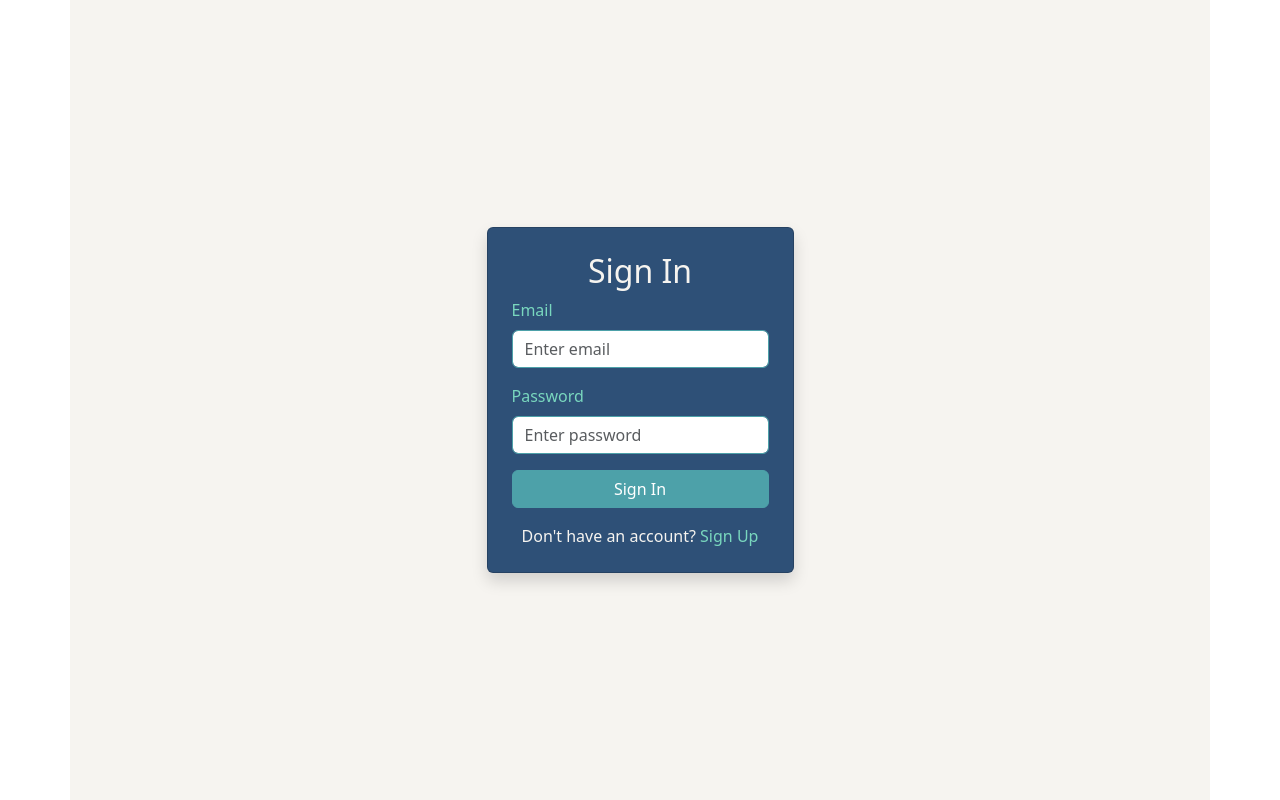
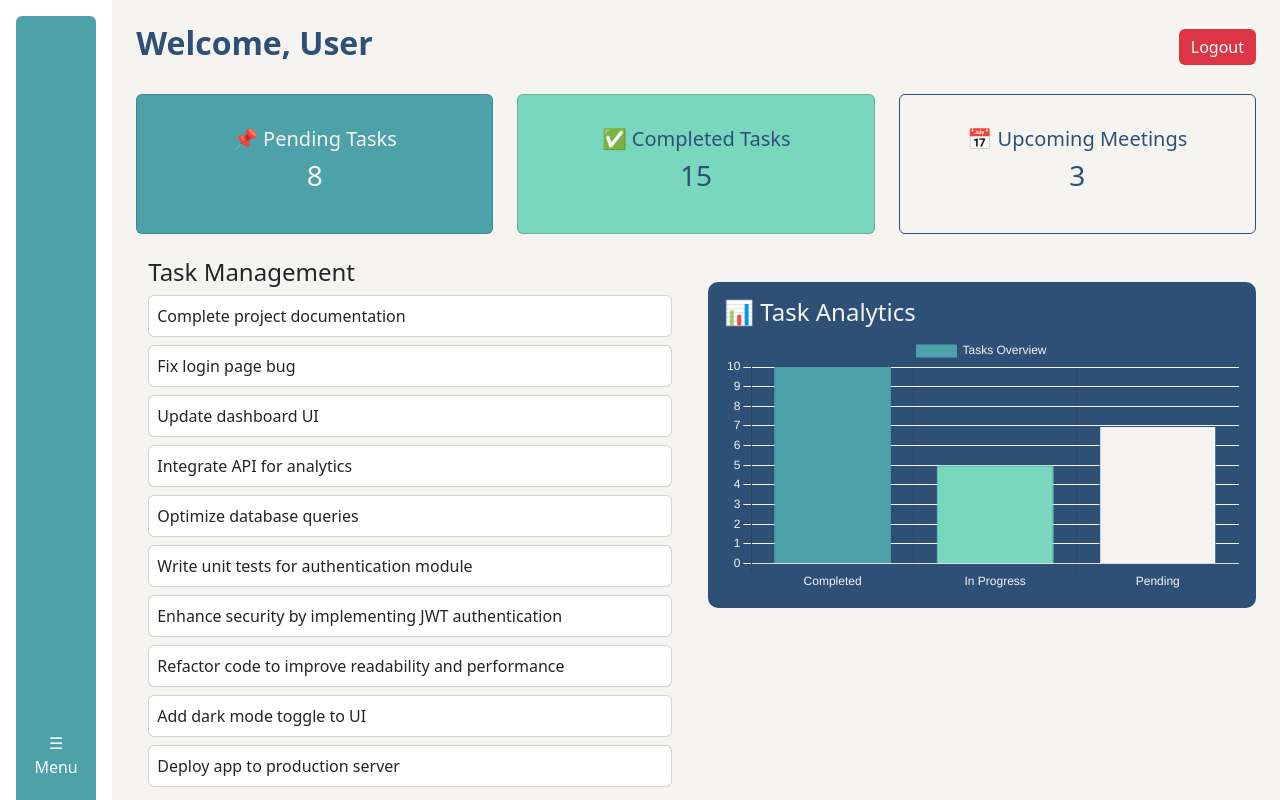
Before and after one commit to aryaarun237/project-management-tool, a React (Vite) app in the folder project-management-tool/: page /dashboard in a window 1280 px wide. Before the commit this address led to /signin. Shown: the top 800 px of the page. Built offline with nearby package versions, Linux system fonts and the light colour scheme; no server answers; sample sign-in values are in the browser's storage.

Commit message:
updated api integration

```diff
--- a/project-management-tool/src/components/auth/Signin.jsx
+++ b/project-management-tool/src/components/auth/Signin.jsx
@@ -1,6 +1,6 @@
 import React, { useState } from "react";
 import { useNavigate, Link } from "react-router-dom";
-import { apiRequest } from "../../utils/api";
+import { signIn } from "../../utils/api"; // ✅ Import the signIn function
 import { Container, Form, Button, Card, Alert } from "react-bootstrap";
 
 const SignIn = () => {
@@ -14,14 +14,17 @@ const SignIn = () => {
     setError("");
 
     try {
-      const response = await apiRequest("POST", "/auth/signin", { email, password });
-      if (response.success) {
-        localStorage.setItem("auth", JSON.stringify(response.token)); // Save token
-        navigate("/dashboard"); // Redirect to dashboard
+      const response = await signIn(email, password); // Call signIn API
+      console.log("API Response:", response); // Debugging
+
+      if (response.token) { // If token exists, login is successful
+        localStorage.setItem("auth", JSON.stringify(response.token)); // Store token
+        navigate("/dashboard", { replace: true }); // Redirect to dashboard
       } else {
-        setError(response.message || "Invalid email or password");
+        setError(response.message || "Invalid credentials");
       }
     } catch (error) {
+      console.error("Signin Error:", error);
       setError("Error signing in. Please try again.");
     }
   };
@@ -33,18 +36,21 @@ const SignIn = () => {
         {error && <Alert variant="danger">{error}</Alert>}
         <Form onSubmit={handleSubmit}>
           <Form.Group className="mb-3">
-            <Form.Label style={{ color: "#79D7BE" }}>Email</Form.Label>
-            <Form.Control type="email" placeholder="Enter email" value={email} onChange={(e) => setEmail(e.target.value)} required style={{ borderColor: "#4DA1A9" }} />
+            <Form.Label>Email</Form.Label>
+            <Form.Control type="email" placeholder="Enter email" value={email} onChange={(e) => setEmail(e.target.value)} required />
           </Form.Group>
+
           <Form.Group className="mb-3">
-            <Form.Label style={{ color: "#79D7BE" }}>Password</Form.Label>
-            <Form.Control type="password" placeholder="Enter password" value={password} onChange={(e) => setPassword(e.target.value)} required style={{ borderColor: "#4DA1A9" }} />
+            <Form.Label>Password</Form.Label>
+            <Form.Control type="password" placeholder="Enter password" value={password} onChange={(e) => setPassword(e.target.value)} required />
           </Form.Group>
-          <Button type="submit" className="w-100" style={{ backgroundColor: "#4DA1A9", borderColor: "#4DA1A9" }}>Sign In</Button>
+
+          <Button type="submit" className="w-100">Sign In</Button>
         </Form>
+
         <div className="text-center mt-3">
-          <span style={{ color: "#F6F4F0" }}>Don't have an account? </span>
-          <Link to="/signup" style={{ color: "#79D7BE", textDecoration: "none" }}>Sign Up</Link>
+          <span>Don't have an account? </span>
+          <Link to="/signup">Sign Up</Link>
         </div>
       </Card>
     </Container>
--- a/project-management-tool/src/components/auth/Signup.jsx
+++ b/project-management-tool/src/components/auth/Signup.jsx
@@ -23,9 +23,9 @@ const Signup = () => {
     setError("");
 
     try {
-      const response = await apiRequest("/auth/signup", "POST", formData);
+      const response = await apiRequest("POST", "/auth/signup", formData);
       if (response.success) {
-        navigate("/signin");
+        navigate("/signin"); // Redirect to signin after successful signup
       } else {
         setError(response.message || "Signup failed");
       }
@@ -38,35 +38,33 @@ const Signup = () => {
     <Container className="d-flex justify-content-center align-items-center vh-100" style={{ backgroundColor: "#F6F4F0" }}>
       <Card className="p-4 shadow" style={{ width: "25rem", backgroundColor: "#2E5077", color: "#F6F4F0" }}>
         <Card.Body>
-          <h3 className="text-center" style={{ color: "#F6F4F0" }}>Sign Up</h3>
+          <h3 className="text-center">Sign Up</h3>
           {error && <Alert variant="danger">{error}</Alert>}
           <Form onSubmit={handleSubmit}>
             <Form.Group className="mb-3">
               <Form.Label style={{ color: "#79D7BE" }}>Username</Form.Label>
-              <Form.Control type="text" name="username" value={formData.username} onChange={handleChange} required placeholder="Enter username" style={{ borderColor: "#4DA1A9" }} />
+              <Form.Control type="text" name="username" value={formData.username} onChange={handleChange} required placeholder="Enter username" />
             </Form.Group>
 
             <Form.Group className="mb-3">
               <Form.Label style={{ color: "#79D7BE" }}>Email</Form.Label>
-              <Form.Control type="email" name="email" value={formData.email} onChange={handleChange} required placeholder="Enter email" style={{ borderColor: "#4DA1A9" }} />
+              <Form.Control type="email" name="email" value={formData.email} onChange={handleChange} required placeholder="Enter email" />
             </Form.Group>
 
             <Form.Group className="mb-3">
               <Form.Label style={{ color: "#79D7BE" }}>Password</Form.Label>
               <InputGroup>
-                <Form.Control type={showPassword ? "text" : "password"} name="password" value={formData.password} onChange={handleChange} required placeholder="Enter password" style={{ borderColor: "#4DA1A9" }} />
-                <Button variant="outline-secondary" onClick={togglePasswordVisibility} style={{ backgroundColor: "#4DA1A9", borderColor: "#4DA1A9", color: "#F6F4F0" }}>
-                  {showPassword ? <EyeSlash /> : <Eye />}
-                </Button>
+                <Form.Control type={showPassword ? "text" : "password"} name="password" value={formData.password} onChange={handleChange} required placeholder="Enter password" />
+                <Button variant="outline-secondary" onClick={togglePasswordVisibility}>{showPassword ? <EyeSlash /> : <Eye />}</Button>
               </InputGroup>
             </Form.Group>
 
-            <Button type="submit" className="w-100" style={{ backgroundColor: "#4DA1A9", borderColor: "#4DA1A9" }}>Sign Up</Button>
+            <Button type="submit" className="w-100">Sign Up</Button>
           </Form>
 
           <div className="text-center mt-3">
-            <span style={{ color: "#F6F4F0" }}>Already have an account? </span>
-            <Link to="/signin" style={{ color: "#79D7BE", textDecoration: "none" }}>Sign In</Link>
+            <span>Already have an account? </span>
+            <Link to="/signin">Sign In</Link>
           </div>
         </Card.Body>
       </Card>
@@ -75,3 +73,100 @@ const Signup = () => {
 };
 
 export default Signup;
+
+
+
+
+
+
+
+
+
+
+
+
+
+
+
+
+
+// import React, { useState } from "react";
+// import { Form, Button, Container, Card, InputGroup, Alert } from "react-bootstrap";
+// import { Eye, EyeSlash } from "react-bootstrap-icons";
+// import { useNavigate, Link } from "react-router-dom";
+// import { apiRequest } from "../../utils/api";
+
+// const Signup = () => {
+//   const [showPassword, setShowPassword] = useState(false);
+//   const [formData, setFormData] = useState({ username: "", email: "", password: "" });
+//   const [error, setError] = useState("");
+//   const navigate = useNavigate();
+
+//   const togglePasswordVisibility = () => {
+//     setShowPassword(!showPassword);
+//   };
+
+//   const handleChange = (e) => {
+//     setFormData({ ...formData, [e.target.name]: e.target.value });
+//   };
+
+//   const handleSubmit = async (e) => {
+//     e.preventDefault();
+//     setError("");
+
+//     try {
+//       const response = await apiRequest("POST", "/auth/signup", formData);
+//       console.log("Signup Response:", response);  // Debugging response
+
+//       if (response.success) {
+//         navigate("/signin");
+//       } else {
+//         setError(response.message || "Signup failed");
+//       }
+//     } catch (error) {
+//       console.error("Signup Error:", error);
+//       setError("Error signing up. Please try again.");
+//     }
+//   };
+
+//   return (
+//     <Container className="d-flex justify-content-center align-items-center vh-100" style={{ backgroundColor: "#F6F4F0" }}>
+//       <Card className="p-4 shadow" style={{ width: "25rem", backgroundColor: "#2E5077", color: "#F6F4F0" }}>
+//         <Card.Body>
+//           <h3 className="text-center" style={{ color: "#F6F4F0" }}>Sign Up</h3>
+//           {error && <Alert variant="danger">{error}</Alert>}
+//           <Form onSubmit={handleSubmit}>
+//             <Form.Group className="mb-3">
+//               <Form.Label style={{ color: "#79D7BE" }}>Username</Form.Label>
+//               <Form.Control type="text" name="username" value={formData.username} onChange={handleChange} required placeholder="Enter username" style={{ borderColor: "#4DA1A9" }} />
+//             </Form.Group>
+
+//             <Form.Group className="mb-3">
+//               <Form.Label style={{ color: "#79D7BE" }}>Email</Form.Label>
+//               <Form.Control type="email" name="email" value={formData.email} onChange={handleChange} required placeholder="Enter email" style={{ borderColor: "#4DA1A9" }} />
+//             </Form.Group>
+
+//             <Form.Group className="mb-3">
+//               <Form.Label style={{ color: "#79D7BE" }}>Password</Form.Label>
+//               <InputGroup>
+//                 <Form.Control type={showPassword ? "text" : "password"} name="password" value={formData.password} onChange={handleChange} required placeholder="Enter password" style={{ borderColor: "#4DA1A9" }} />
+//                 <Button variant="outline-secondary" onClick={togglePasswordVisibility} style={{ backgroundColor: "#4DA1A9", borderColor: "#4DA1A9", color: "#F6F4F0" }}>
+//                   {showPassword ? <EyeSlash /> : <Eye />}
+//                 </Button>
+//               </InputGroup>
+//             </Form.Group>
+
+//             <Button type="submit" className="w-100" style={{ backgroundColor: "#4DA1A9", borderColor: "#4DA1A9" }}>Sign Up</Button>
+//           </Form>
+
+//           <div className="text-center mt-3">
+//             <span style={{ color: "#F6F4F0" }}>Already have an account? </span>
+//             <Link to="/signin" style={{ color: "#79D7BE", textDecoration: "none" }}>Sign In</Link>
+//           </div>
+//         </Card.Body>
+//       </Card>
+//     </Container>
+//   );
+// };
+
+// export default Signup;
--- a/project-management-tool/src/components/dashboard/Dashboard.jsx
+++ b/project-management-tool/src/components/dashboard/Dashboard.jsx
@@ -1,5 +1,4 @@
-import React, { useEffect } from "react";
-import { useNavigate } from "react-router-dom";
+import React from "react";
 import { Container, Row, Col, Card, Button } from "react-bootstrap";
 import Tasks from "./Tasks";
 import Analytics from "./Analytics";
@@ -8,27 +7,76 @@ import ExportReport from "./ExportReport";
 import Sidebar from "./Sidebar";
 
 const Dashboard = () => {
-  const navigate = useNavigate();
-
-  useEffect(() => {
-    const auth = localStorage.getItem("auth");
-    if (!auth) {
-      navigate("/signin");
-    }
-  }, [navigate]);
-
   return (
     <div className="d-flex">
+      {/* Sidebar */}
       <Sidebar />
+
+      {/* Main Content */}
       <Container fluid className="p-4" style={{ backgroundColor: "#F6F4F0", minHeight: "100vh" }}>
+        {/* Header Section */}
         <Row className="mb-4 align-items-center">
           <Col>
             <h2 className="fw-bold" style={{ color: "#2E5077" }}>Welcome, User</h2>
           </Col>
           <Col className="text-end">
-            <Button style={{ backgroundColor: "#dc3545", border: "none" }} onClick={() => { localStorage.removeItem("auth"); navigate("/signin"); }}>
+            <Button
+              style={{ backgroundColor: "#dc3545", border: "none" }}
+              onClick={() => {
+                localStorage.removeItem("auth");
+                window.location.href = "/signin";
+              }}
+            >
               Logout
             </Button>
+          </Col>
+        </Row>
+
+        {/* Quick Stats Section */}
+        <Row className="mb-4">
+          <Col md={4}>
+            <Card style={{ backgroundColor: "#4DA1A9", color: "#F6F4F0" }} className="text-center p-3">
+              <Card.Body>
+                <Card.Title>📌 Pending Tasks</Card.Title>
+                <h3>8</h3>
+              </Card.Body>
+            </Card>
+          </Col>
+          <Col md={4}>
+            <Card style={{ backgroundColor: "#79D7BE", color: "#2E5077" }} className="text-center p-3">
+              <Card.Body>
+                <Card.Title>✅ Completed Tasks</Card.Title>
+                <h3>15</h3>
+              </Card.Body>
+            </Card>
+          </Col>
+          <Col md={4}>
+            <Card style={{ backgroundColor: "#F6F4F0", color: "#2E5077", border: "1px solid #2E5077" }} className="text-center p-3">
+              <Card.Body>
+                <Card.Title>📅 Upcoming Meetings</Card.Title>
+                <h3>3</h3>
+              </Card.Body>
+            </Card>
+          </Col>
+        </Row>
+
+        {/* Task & Analytics Section */}
+        <Row>
+          <Col md={6}>
+            <Tasks />
+          </Col>
+          <Col md={6}>
+            <Analytics />
+          </Col>
+        </Row>
+
+        {/* Calendar & Export Section */}
+        <Row className="mt-4">
+          <Col md={6}>
+            <CalendarComponent />
+          </Col>
+          <Col md={6}>
+            <ExportReport />
           </Col>
         </Row>
       </Container>
@@ -37,3 +85,55 @@ const Dashboard = () => {
 };
 
 export default Dashboard;
+
+
+
+
+
+
+
+
+
+
+
+
+
+// import React, { useEffect } from "react";
+// import { useNavigate } from "react-router-dom";
+// import { Container, Row, Col, Card, Button } from "react-bootstrap";
+// import Tasks from "./Tasks";
+// import Analytics from "./Analytics";
+// import CalendarComponent from "./CalendarComponent";
+// import ExportReport from "./ExportReport";
+// import Sidebar from "./Sidebar";
+
+// const Dashboard = () => {
+//   const navigate = useNavigate();
+
+//   useEffect(() => {
+//     const auth = localStorage.getItem("auth");
+//     if (!auth) {
+//       navigate("/signin");
+//     }
+//   }, [navigate]);
+
+//   return (
+//     <div className="d-flex">
+//       <Sidebar />
+//       <Container fluid className="p-4" style={{ backgroundColor: "#F6F4F0", minHeight: "100vh" }}>
+//         <Row className="mb-4 align-items-center">
+//           <Col>
+//             <h2 className="fw-bold" style={{ color: "#2E5077" }}>Welcome, User</h2>
+//           </Col>
+//           <Col className="text-end">
+//             <Button style={{ backgroundColor: "#dc3545", border: "none" }} onClick={() => { localStorage.removeItem("auth"); navigate("/signin"); }}>
+//               Logout
+//             </Button>
+//           </Col>
+//         </Row>
+//       </Container>
+//     </div>
+//   );
+// };
+
+// export default Dashboard;
```
Also changed, not shown: project-management-tool/src/App.jsx (+5 -3 lines), project-management-tool/src/utils/api.js (+5 -5 lines), 1 other file (tests, documents, lock files or other folders).
